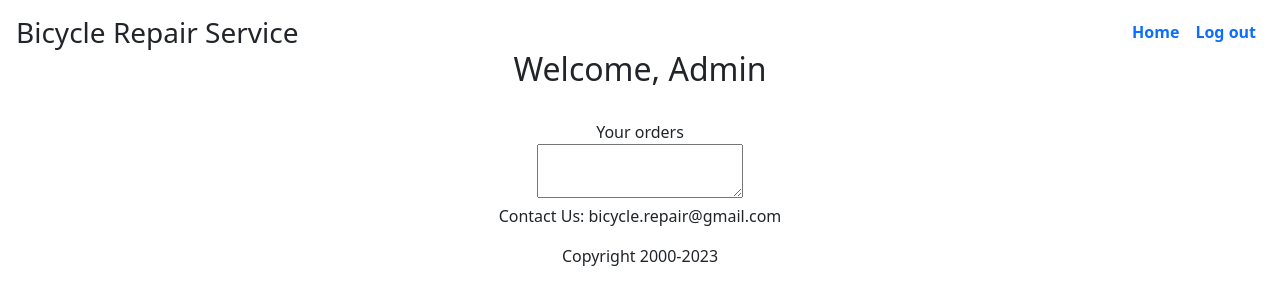
After one commit to SviatoslavIliash/EpamFinalProj, a Flask app: page /admin_account in a window 1280 px wide. The commit adds this page. Shown: the top 305 px of the page. Run offline with Flask 3, Linux system fonts and the light colour scheme.

Commit message:
created user and admin pages

```diff
--- a/app.py
+++ b/app.py
@@ -27,6 +27,8 @@ class User(db.Model, UserMixin):
     def __repr__(self):
         return '<User %r>' % self.login
 
+    def get_id(self):
+        return self.login
 
 class Service(db.Model):
     #id = db.Column(db.Integer, primary_key=True, autoincrement=True)
@@ -54,9 +56,9 @@ class OrderItem(db.Model):
     price = db.Column(db.Integer, nullable=False)
 
 
-@login_manager.user_loader
+@manager.user_loader
 def load_user(user_id):
-    return User.get(user_id)
+    return User.query.get(user_id)
 
 
 with app.app_context():
@@ -81,8 +83,10 @@ def login():
             if user and check_password_hash(user.password, password):
                 login_user(user)
 
-                next_page = request.args.get('/user/<string:{name}>'.format(name=login))
-
+                #next_page = request.form.get('/user/<string:login>')
+                next_page = f'user_account/{login}'
+                if login == 'admin':
+                    return redirect('/admin_account')
                 return redirect(next_page)
             else:
                 flash('Login or password is not correct')
@@ -114,10 +118,18 @@ def signup():
     return render_template("signup.html")
 
 
-@app.route('/user_account/<string:name>')
+@app.route('/user_account/<string:name>', methods=['GET', 'POST'])
 def user(name):
-    return render_template('user_account.html')
+    if request.form.get('wash'):
+        pass
 
+    return render_template('user_account.html', name=name)
+
+
+@app.route('/admin_account', methods=['GET', 'POST'])
+def admin():
+
+    return render_template('admin.html')
 
 if __name__ == "__main__":
     app.run(debug=True)
--- /dev/null
+++ b/templates/admin.html
@@ -0,0 +1,18 @@
+{% extends 'base.html' %}
+
+{% block title%}
+Admin Account
+{% endblock%}
+
+{%block nav%}<a class="nav-link fw-bold py-1 px-2" href="/">Log out</a>{% endblock %}
+
+{% block body%}
+    <h1 style="font-size:200%">Welcome, Admin</h1><br>
+
+
+<form method="get">
+<label for="orders" class="textarea-label">Your orders</label><br>
+<textarea style="" id="orders"></textarea><br>
+</form>
+
+{% endblock%}
--- a/templates/base.html
+++ b/templates/base.html
@@ -17,8 +17,10 @@
       <h3 class="float-md-start mb-0">Bicycle Repair Service</h3>
       <nav class="nav nav-masthead justify-content-center float-md-end">
         <a class="nav-link fw-bold py-1 px-2 active" aria-current="page" href="/">Home</a>
-        <a class="nav-link fw-bold py-1 px-2" href="/login">Log in </a>
-        <a class="nav-link fw-bold py-1 px-2" href="/signup">Sign up</a>
+        {%block nav%}
+              <a class="nav-link fw-bold py-1 px-2" href="/login">Log in </a>
+            <a class="nav-link fw-bold py-1 px-2" href="/signup">Sign up</a>
+        {% endblock %}
       </nav>
     </div>
   </header>
--- a/templates/index.html
+++ b/templates/index.html
@@ -3,8 +3,13 @@
 {% block title%}
 Home page
 {% endblock%}
+{% block nav%}
+<a class="nav-link fw-bold py-1 px-2" href="/login">Log in </a>
+<a class="nav-link fw-bold py-1 px-2" href="/signup">Sign up</a>
+{% endblock%}
 
 {% block body%}
+
 <div class="container">
 <img src="{{url_for('static', filename='images/BikeRepair.png')}}" align="center"/>
 </div>
--- a/templates/login.html
+++ b/templates/login.html
@@ -3,6 +3,9 @@
 {% block title%}
 Log in page
 {% endblock%}
+
+{%block nav%}<a class="nav-link fw-bold py-1 px-2" href="/signup">Sign up</a>{% endblock %}
+
 {% block body %}
 <div class="container mt-5">
     <h1>Log in</h1>
@@ -16,6 +19,7 @@ Log in page
     </ul>
   {% endif %}
 {% endwith %}<br>
+
     <form method="post">
         <label for="login" class="form-label">User name</label>
         <input type="text" name="login" id="login" class="form-control" placeholder="Enter user name"><br>
--- a/templates/signup.html
+++ b/templates/signup.html
@@ -3,7 +3,13 @@
 {% block title%}
 Sign up page
 {% endblock%}
+
+{% block nav%}
+<a class="nav-link fw-bold py-1 px-2" href="/login">Log in </a>
+{% endblock%}
+
 {% block body %}
+
 {% with messages = get_flashed_messages() %}
   {% if messages %}
     <ul class=flashes>
```
Also changed, not shown: templates/user_account.html (+22 -1 lines).
